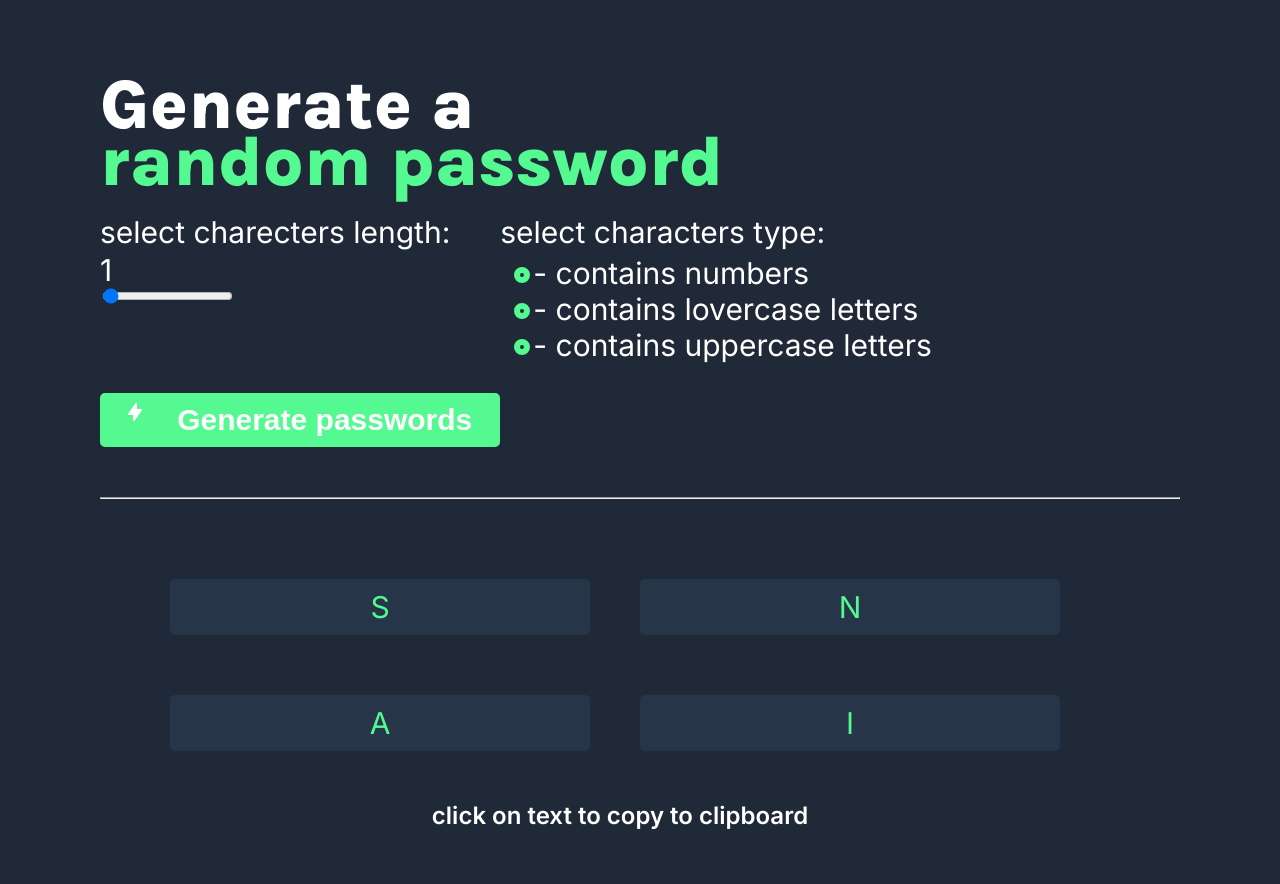
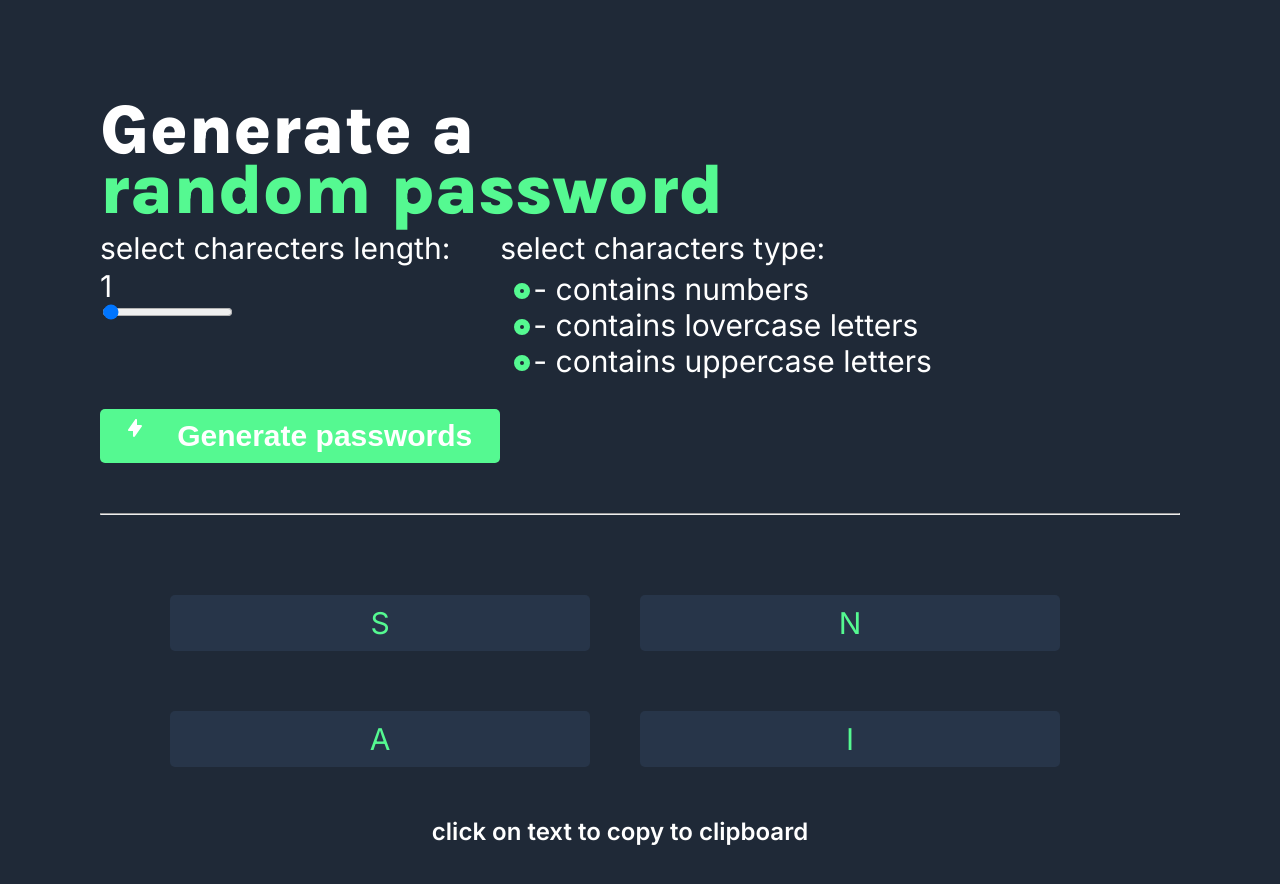
Before and after one commit to Yarosurawa/Password-generator, a plain HTML site: page index.html in a window 1280 px wide. Drawn offline with Linux system fonts and the light colour scheme.

Commit message:
h1 line-height width

```diff
--- a/index.js
+++ b/index.js
@@ -11,6 +11,8 @@ count.oninput = function() {
     render()
     countp.textContent = count.value;
 }
+
+countp.textContent = count.value;
 
 r09.oninput = function() {
     render()
--- a/style.css
+++ b/style.css
@@ -9,6 +9,7 @@ body {
 
 .green {
     color:#55F991;
+    margin-bottom: 10px;
 }
 
 p {
@@ -18,7 +19,9 @@ p {
 h1 {
     font-family: 'Karla';
     font-size: 70px;
-    line-height: 10px;
+    line-height: 60px;
+    margin: 0;
+    padding: 0;
 }
 
 .radios {
```
